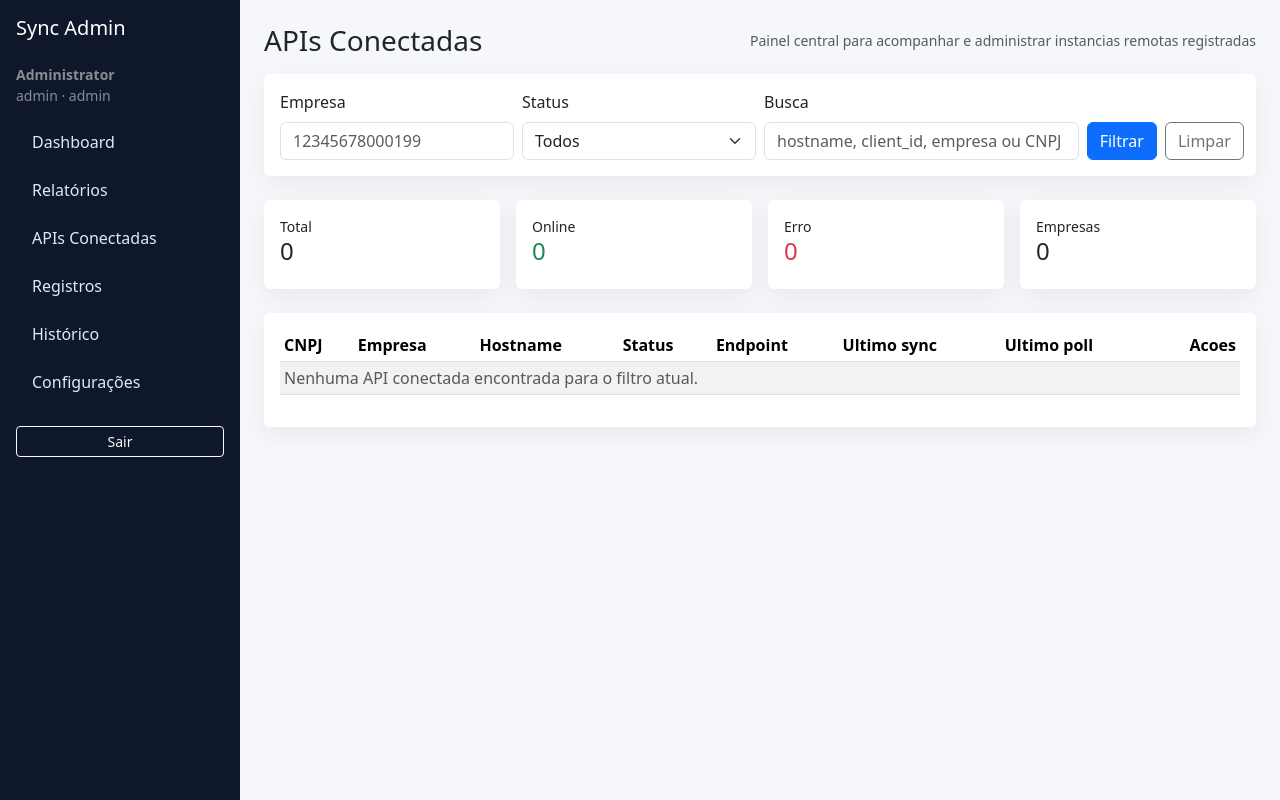
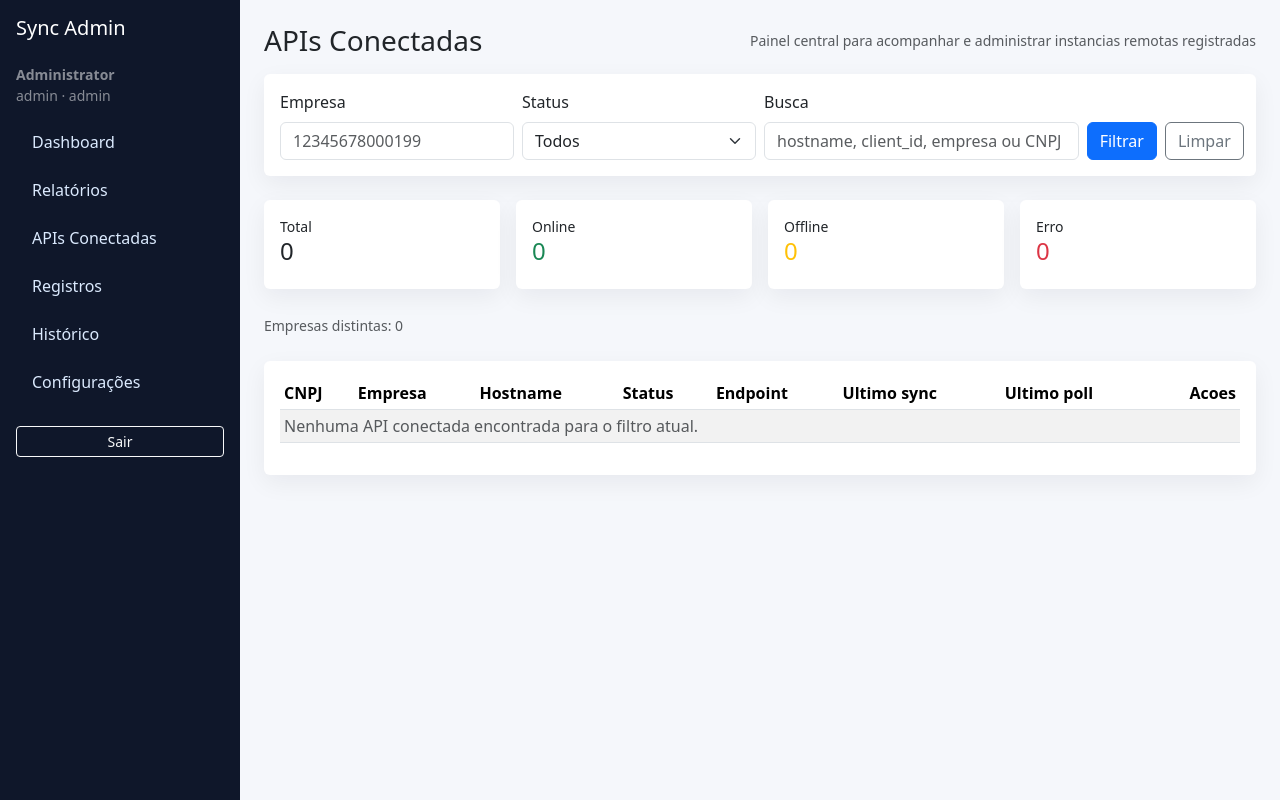
Before and after one commit to RodrigoTejada41/INTEGRADO_WEB_XD, a FastAPI app: page /connected-apis in a window 1280 px wide. Run offline with FastAPI, Linux system fonts and the light colour scheme; the visitor is signed in with stand-in values (Sample User, id 1); data comes from the database, SQL or seed files in the repository; data that the repository does not hold is empty; some libraries are stand-ins or nearby versions.

Commit message:
feature: add compact summary to connected apis

```diff
--- a/cerebro_vivo/memoria_projeto.json
+++ b/cerebro_vivo/memoria_projeto.json
@@ -201,6 +201,12 @@
         "item": "Adicionar resumo compacto do estado de execucao por fonte no topo do dashboard",
         "motivo": "Dar leitura imediata de fila, em execucao, concluidas e falhas antes da tabela detalhada",
         "status": "concluido"
+      },
+      {
+        "ordem": 14,
+        "item": "Replicar o resumo compacto na pagina de APIs Conectadas",
+        "motivo": "Dar visao imediata da frota remota com total, online, offline e erro antes da lista detalhada",
+        "status": "concluido"
       }
     ],
     "riscos_conhecidos": [
--- a/sync-admin/app/templates/connected_apis.html
+++ b/sync-admin/app/templates/connected_apis.html
@@ -31,10 +31,14 @@
 </form>
 
 <div class="row g-3 mb-4">
-  <div class="col-md-3"><div class="card p-3"><small>Total</small><h4>{{ fleet_summary.total_clients }}</h4></div></div>
-  <div class="col-md-3"><div class="card p-3"><small>Online</small><h4 class="text-success">{{ fleet_summary.online_clients }}</h4></div></div>
-  <div class="col-md-3"><div class="card p-3"><small>Erro</small><h4 class="text-danger">{{ fleet_summary.error_clients }}</h4></div></div>
-  <div class="col-md-3"><div class="card p-3"><small>Empresas</small><h4>{{ fleet_summary.unique_empresas }}</h4></div></div>
+  <div class="col-md-3"><div class="card p-3"><small>Total</small><h4>{{ fleet_overview.total_clients }}</h4></div></div>
+  <div class="col-md-3"><div class="card p-3"><small>Online</small><h4 class="text-success">{{ fleet_overview.online_clients }}</h4></div></div>
+  <div class="col-md-3"><div class="card p-3"><small>Offline</small><h4 class="text-warning">{{ fleet_overview.offline_clients }}</h4></div></div>
+  <div class="col-md-3"><div class="card p-3"><small>Erro</small><h4 class="text-danger">{{ fleet_overview.error_clients }}</h4></div></div>
+</div>
+
+<div class="mb-4 text-muted">
+  <small>Empresas distintas: {{ fleet_summary.unique_empresas }}</small>
 </div>
 
 <div class="card p-3">
--- a/sync-admin/app/web/routes/pages.py
+++ b/sync-admin/app/web/routes/pages.py
@@ -335,6 +335,19 @@ def _source_execution_overview(source_status_snapshot: dict[str, dict[str, str]]
             except (TypeError, ValueError):
                 continue
     return overview
+
+
+def _remote_client_fleet_overview(fleet_summary) -> dict[str, int]:
+    total_clients = int(getattr(fleet_summary, 'total_clients', 0) or 0)
+    online_clients = int(getattr(fleet_summary, 'online_clients', 0) or 0)
+    error_clients = int(getattr(fleet_summary, 'error_clients', 0) or 0)
+    offline_clients = max(0, total_clients - online_clients - error_clients)
+    return {
+        'total_clients': total_clients,
+        'online_clients': online_clients,
+        'error_clients': error_clients,
+        'offline_clients': offline_clients,
+    }
 
 
 def _build_filter_chips(
@@ -1413,6 +1426,7 @@ def connected_apis_page(
         status=status_filter,
         search=search,
     )
+    fleet_overview = _remote_client_fleet_overview(fleet_summary)
     clients = control.fetch_remote_clients(
         empresa_id=empresa_id,
         status=status_filter,
@@ -1425,6 +1439,7 @@ def connected_apis_page(
             'request': request,
             'current_user': current_user,
             'fleet_summary': fleet_summary,
+            'fleet_overview': fleet_overview,
             'clients': clients,
             'empresa_id': empresa_id or '',
             'status_filter': status_filter or '',
```
Also changed, not shown: RETOMADA_EXATA.md (+1 -0 lines), cerebro_vivo/estado_atual.md (+1 -0 lines), cerebro_vivo/historico_decisoes.md (+5 -0 lines), tests/test_sync_admin_connected_apis.py (+5 -0 lines), .cerebro-vivo/Conhecimento/hubs/sync-admin/snapshot.md.
